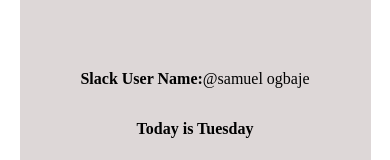
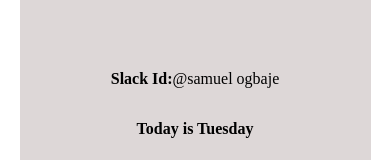
Before and after one commit to Joker4mas/HNG-11-Task-1-Profile-page, a plain HTML site: page index.html in a window 390 px wide. Shown: the part 681-841 px from the top of the page. Drawn offline with Linux system fonts and the light colour scheme.

Commit message:
fixed some responsiveness

```diff
--- a/index.html
+++ b/index.html
@@ -24,8 +24,8 @@
             <!-- displays my full name -->
              <div class="detail" data-testId="details">
 
-                 <div class="slackName" data-testId="slackUserName">
-                     <label for="slack">Slack User Name: </label>
+                 <div class="slackName" data-testId="slackId">
+                     <label for="slack">Slack Id: </label>
                          <span class="username"> @samuel ogbaje</span>
                  </div>
 
```
